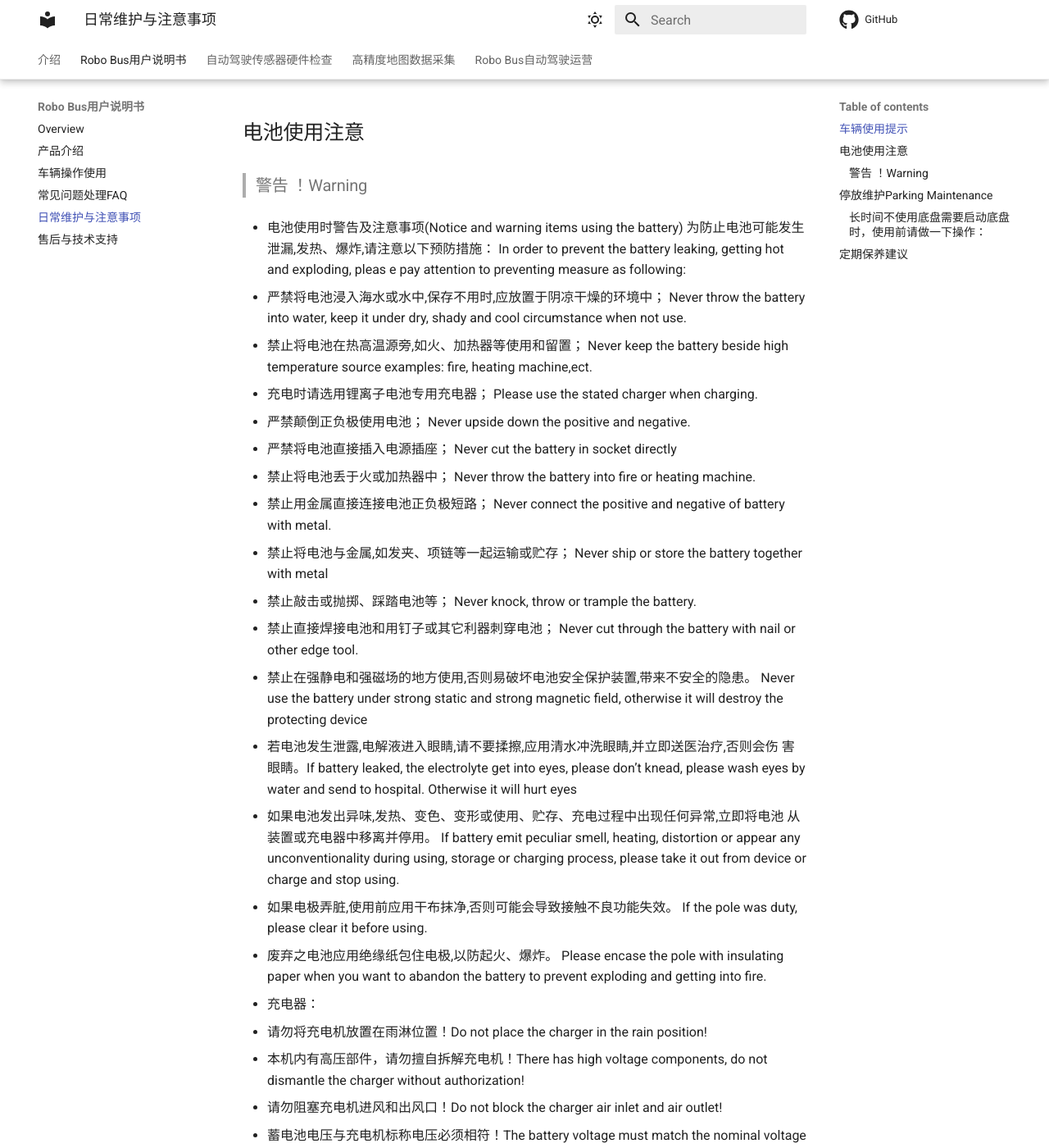
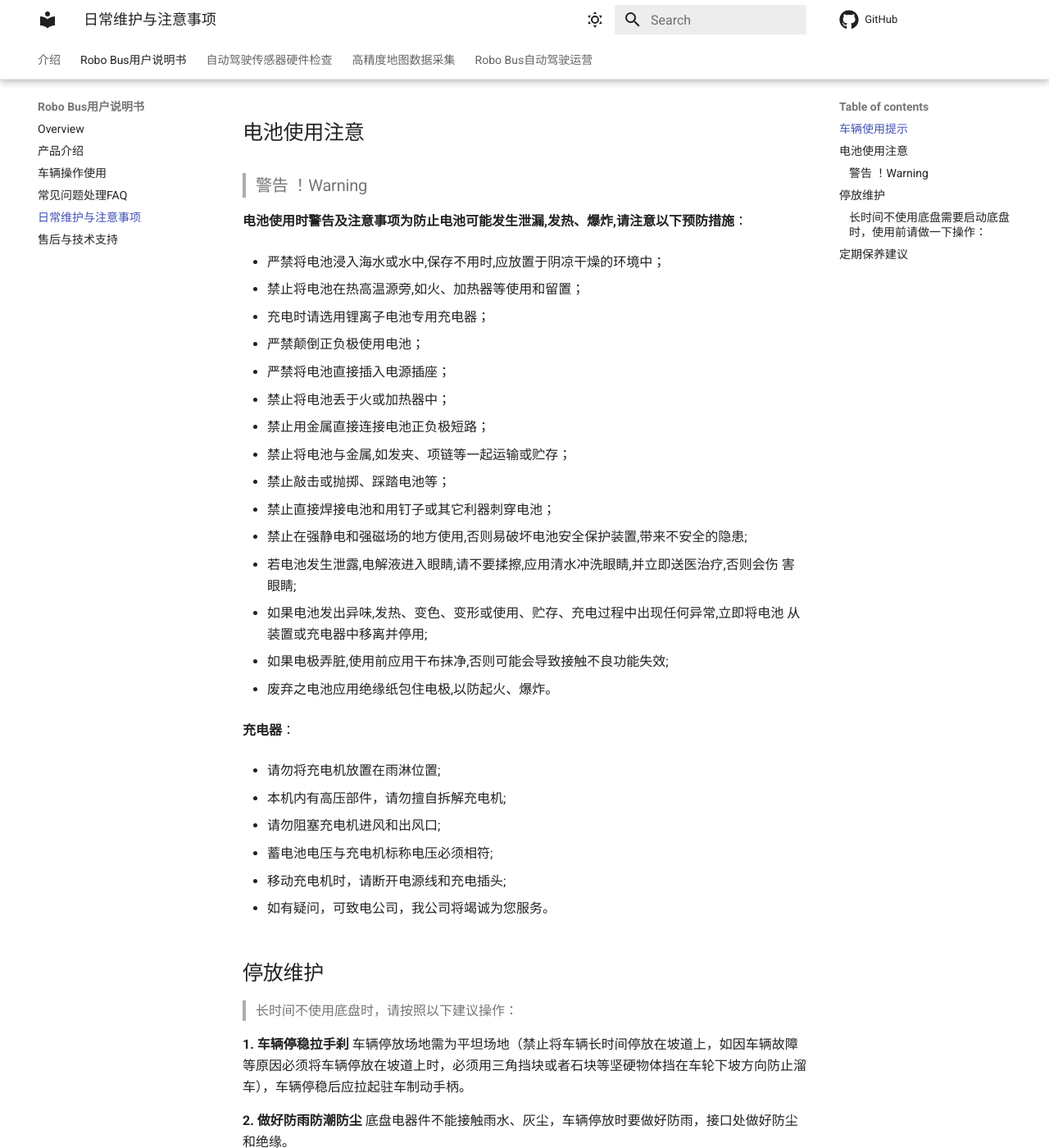
Before and after one commit to pixmoving-moveit/Robo-Bus-Documentation-CN, an MkDocs documentation site: the page built from docs/Robo-Bus用户说明书/日常维护与注意事项.md, in a window 1280 px wide and 1400 px high, scrolled down 800 px. Shown: the whole window at 82% size. Built offline with MkDocs 1.6.1 and Material for MkDocs 9.7.7, drawn with Linux system fonts in a browser that asks for light colours; the version menu is left out; some of the changed text lies outside the part shown.

Commit message:
fix:日常维护与注意事项.md bug

```diff
--- a/docs/Robo-Bus用户说明书/日常维护与注意事项.md
+++ b/docs/Robo-Bus用户说明书/日常维护与注意事项.md
@@ -22,53 +22,53 @@
 
 > ### 警告 ！Warning
 
--  电池使用时警告及注意事项(Notice and warning items using the battery) 为防止电池可能发生泄漏,发热、爆炸,请注意以下预防措施： In order to prevent the battery leaking, getting hot and exploding, pleas e pay attention to preventing measure as following:
+**电池使用时警告及注意事项为防止电池可能发生泄漏,发热、爆炸,请注意以下预防措施**：
 
-- 严禁将电池浸入海水或水中,保存不用时,应放置于阴凉干燥的环境中； Never throw the battery into water, keep it under dry, shady and cool circumstance when not use.
+- 严禁将电池浸入海水或水中,保存不用时,应放置于阴凉干燥的环境中；
 
-- 禁止将电池在热高温源旁,如火、加热器等使用和留置； Never keep the battery beside high temperature source examples: fire, heating machine,ect.
+- 禁止将电池在热高温源旁,如火、加热器等使用和留置；
 
-- 充电时请选用锂离子电池专用充电器； Please use the stated charger when charging.
+- 充电时请选用锂离子电池专用充电器；
 
-- 严禁颠倒正负极使用电池； Never upside down the positive and negative.
+- 严禁颠倒正负极使用电池；
 
-- 严禁将电池直接插入电源插座； Never cut the battery in socket directly
+- 严禁将电池直接插入电源插座；
 
-- 禁止将电池丢于火或加热器中； Never throw the battery into fire or heating machine.
+- 禁止将电池丢于火或加热器中；
 
-- 禁止用金属直接连接电池正负极短路； Never connect the positive and negative of battery with metal.
+- 禁止用金属直接连接电池正负极短路；
 
-- 禁止将电池与金属,如发夹、项链等一起运输或贮存； Never ship or store the battery together with metal
+- 禁止将电池与金属,如发夹、项链等一起运输或贮存；
 
-- 禁止敲击或抛掷、踩踏电池等； Never knock, throw or trample the battery.
+- 禁止敲击或抛掷、踩踏电池等；
 
-- 禁止直接焊接电池和用钉子或其它利器刺穿电池； Never cut through the battery with nail or other edge tool.
+- 禁止直接焊接电池和用钉子或其它利器刺穿电池；
 
-- 禁止在强静电和强磁场的地方使用,否则易破坏电池安全保护装置,带来不安全的隐患。 Never use the battery under strong static and strong magnetic field, otherwise it will destroy the protecting device
+- 禁止在强静电和强磁场的地方使用,否则易破坏电池安全保护装置,带来不安全的隐患;
 
-- 若电池发生泄露,电解液进入眼睛,请不要揉擦,应用清水冲洗眼睛,并立即送医治疗,否则会伤 害眼睛。If battery leaked, the electrolyte get into eyes, please don’t knead, please wash eyes by water and send to hospital. Otherwise it will hurt eyes
+- 若电池发生泄露,电解液进入眼睛,请不要揉擦,应用清水冲洗眼睛,并立即送医治疗,否则会伤 害眼睛;
 
-- 如果电池发出异味,发热、变色、变形或使用、贮存、充电过程中出现任何异常,立即将电池 从装置或充电器中移离并停用。 If battery emit peculiar smell, heating, distortion or appear any unconventionality during using, storage or charging process, please take it out from device or charge and stop using.
+- 如果电池发出异味,发热、变色、变形或使用、贮存、充电过程中出现任何异常,立即将电池 从装置或充电器中移离并停用;
 
-- 如果电极弄脏,使用前应用干布抹净,否则可能会导致接触不良功能失效。 If the pole was duty, please clear it before using.
+- 如果电极弄脏,使用前应用干布抹净,否则可能会导致接触不良功能失效;
 
-- 废弃之电池应用绝缘纸包住电极,以防起火、爆炸。 Please encase the pole with insulating paper when you want to abandon the battery to prevent exploding and getting into fire.
+- 废弃之电池应用绝缘纸包住电极,以防起火、爆炸。
 
-- 充电器：
+**充电器**：
 
-- 请勿将充电机放置在雨淋位置！Do not place the charger in the rain position!
+- 请勿将充电机放置在雨淋位置;
 
-- 本机内有高压部件，请勿擅自拆解充电机！There has high voltage components, do not dismantle the charger without authorization!
+- 本机内有高压部件，请勿擅自拆解充电机;
 
-- 请勿阻塞充电机进风和出风口！Do not block the charger air inlet and air outlet!
+- 请勿阻塞充电机进风和出风口;
 
-- 蓄电池电压与充电机标称电压必须相符！The battery voltage must match the nominal voltage of the charger!
+- 蓄电池电压与充电机标称电压必须相符;
 
-- 移动充电机时，请断开电源线和充电插头。Disconnect the power cord and the charging plug while moving the charger.
+- 移动充电机时，请断开电源线和充电插头;
 
-- 如有疑问，可致电公司，我公司将竭诚为您服务。If you have any questions, you can call the company, and our company will serve you wholeheartedly。
+- 如有疑问，可致电公司，我公司将竭诚为您服务。
 
-## 停放维护Parking Maintenance
+## 停放维护
 
 > 长时间不使用底盘时，请按照以下建议操作：
 
```
Also changed, not shown: README.md (+1 -1 lines), docs/Robo-Bus用户说明书/images/door11.png (added).
